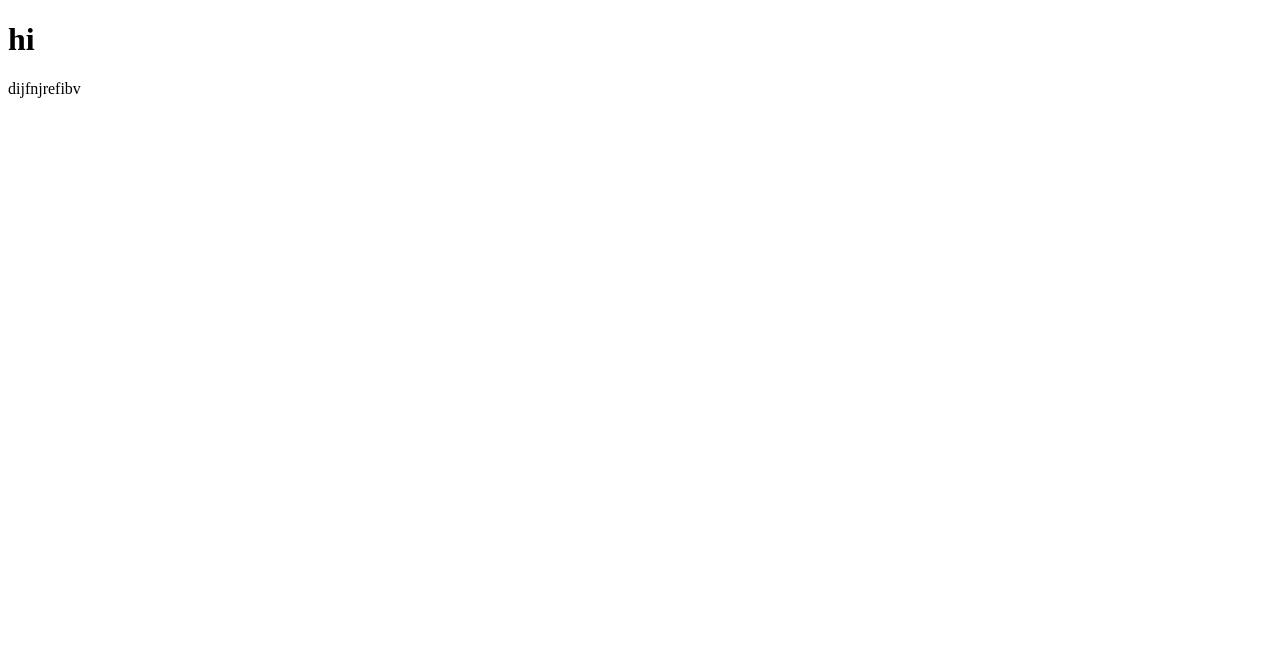
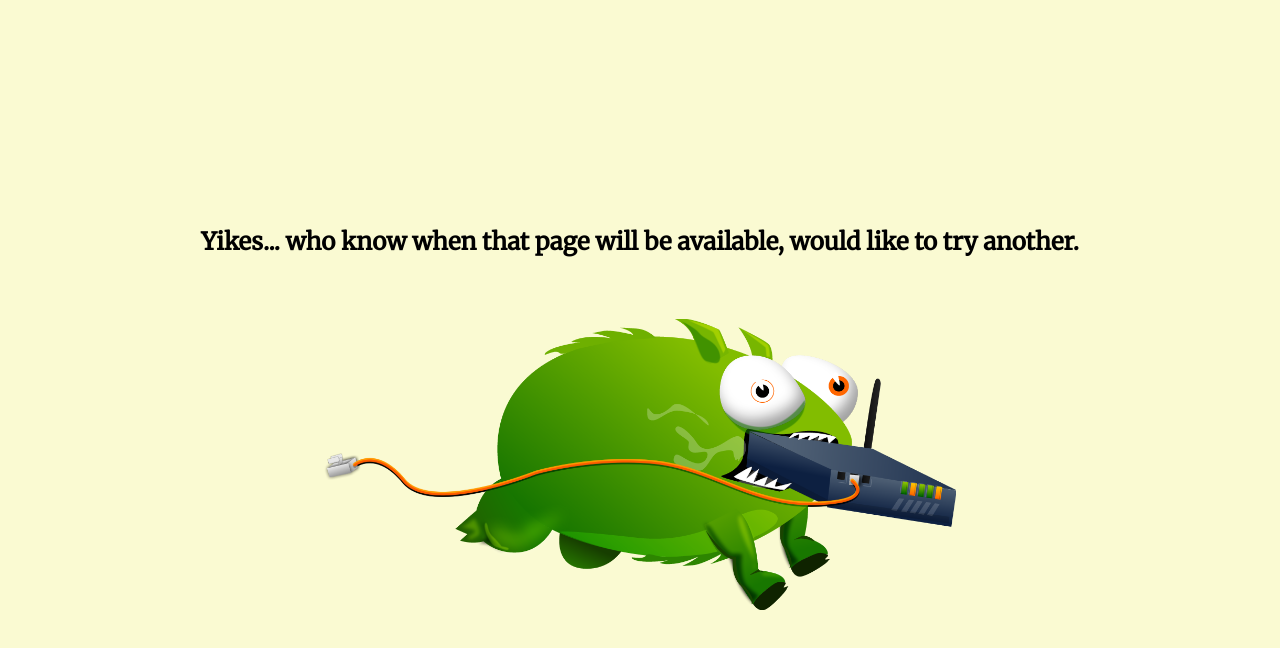
Before and after one commit to JinLezama/flexbox-course, a plain HTML site: page index.html in a window 1280 px wide. Drawn offline with Linux system fonts and the light colour scheme.

Commit message:
added an error page

```diff
--- a/index.html
+++ b/index.html
@@ -2,10 +2,43 @@
 <html lang="en">
 <head>
     <meta charset="UTF-8">
-    <title>Hi Flexbox</title>
+
+    <title>Error Page</title>
+
+    <link href="https://fonts.googleapis.com/css?family=Merriweather&display=swap" rel="stylesheet">
+
+    <style>
+        body {
+            background-color: lightgoldenrodyellow;
+            font-family: 'Merriweather', serif;
+        }
+
+        .error_wrapper {
+            display: flex;
+            justify-content:center;
+            align-items: center;
+            height: 100vh;
+            flex-direction: column;
+        }
+
+        .error_wrapper > .error_heading {
+            margin-bottom: 42px;
+
+        }
+
+        img {
+            width:50%;
+        }
+    </style>
 </head>
 <body>
-    <h1>hi</h1>
-    <p>dijfnjrefibv</p>
+
+    <div class="error_wrapper">
+        <div class="error_heading">
+            <h2>Yikes... who know when that page will be available, would like to try another.</h2>
+        </div>
+
+        <img src="tbot.png" alt="">
+    </div>
 </body>
 </html>
```
Also changed, not shown: tbot.png (added).
